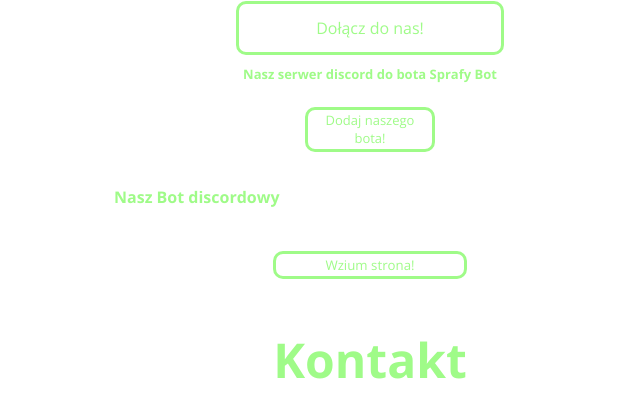
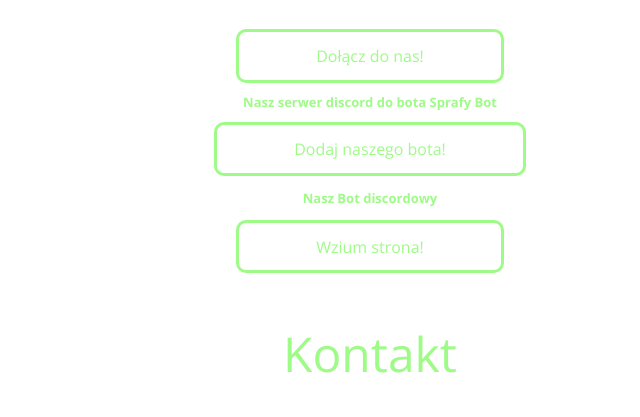
Before and after one commit to Kola1025/strona, a plain HTML site: page index.html in a window 1280 px wide. Shown: the part 233-650 px from the top of the page, without its empty margins (270-910 px from the left). Drawn offline with nearby package versions, Linux system fonts and the light colour scheme.

Commit message:
Update index.html

```diff
--- a/index.html
+++ b/index.html
@@ -27,16 +27,13 @@
 
         <h2 id="sub-info">Nasz serwer discord do bota Sprafy Bot</h2>
 
-        <h3>
 
         <a href="https://discord.com/oauth2/authorize?client_id=846709269050556416&permissions=8&scope=bot">
             <div class="btn">Dodaj naszego bota!</div>
         </a>
 
-        <h4 id="sub-info">Nasz Bot discordowy</h4>
-         </a>
+        <h3 id="sub-info">Nasz Bot discordowy</h3>
 
-        <h5>
 
         <a href="https://kola1025.github.io/wzium/">
             <div class="btn">Wzium strona!</div>
```
